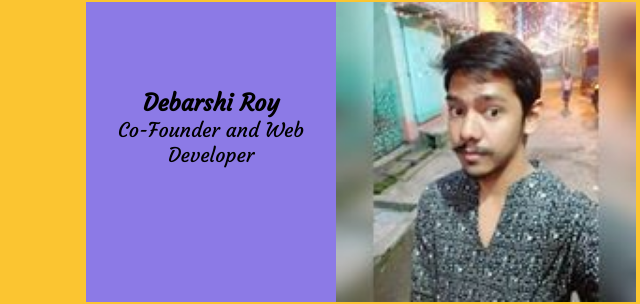
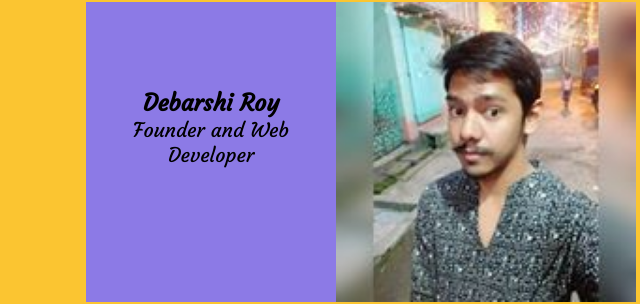
Before and after one commit to Ashesh1996/teaam1, a plain HTML site: page index.html in a window 1280 px wide. Shown: the part 359-663 px from the top of the page, 279-919 px from the left. Drawn offline with nearby package versions, Linux system fonts and the light colour scheme.

Commit message:
Update index.html

```diff
--- a/index.html
+++ b/index.html
@@ -41,7 +41,7 @@
                     <div class="content">
                         <div>
                             <h3>Debarshi Roy</h3>
-                            <p>Co-Founder and Web Developer</p>
+                            <p>Founder and Web Developer</p>
                         </div>
                     </div>
                 </div>
```
